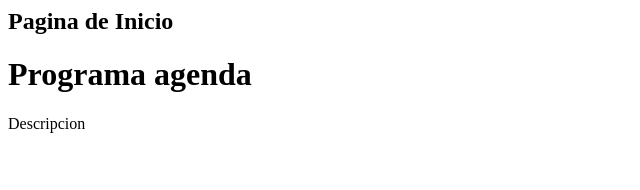
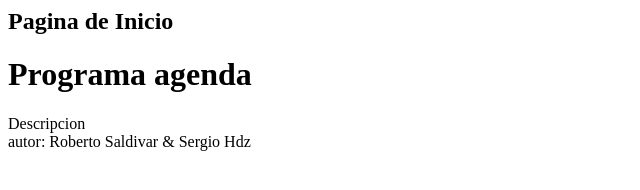
Before and after one commit to SergioHdzReyes/ProyectoFinal, a plain HTML site: page index.html in a window 1280 px wide. Shown: the whole page, without its empty margins (0-640 px from the left). Drawn offline with Linux system fonts and the light colour scheme.

Commit message:
Agrege footer

```diff
--- a/index.html
+++ b/index.html
@@ -5,5 +5,7 @@
  	<h2>Pagina de Inicio</h2>
 	<h1>Programa agenda</h1>
 	Descripcion
+
+	<footer>autor: Roberto Saldivar & Sergio Hdz </footer>
 </body>
 </html>
```
